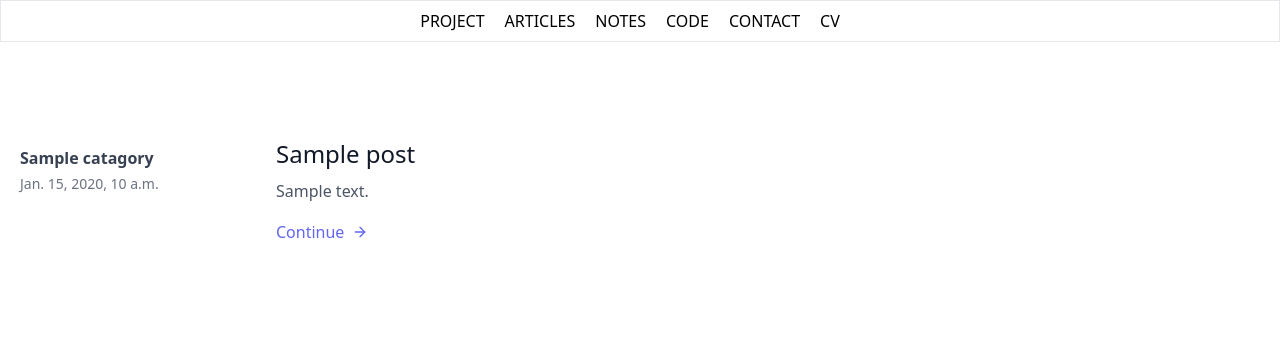
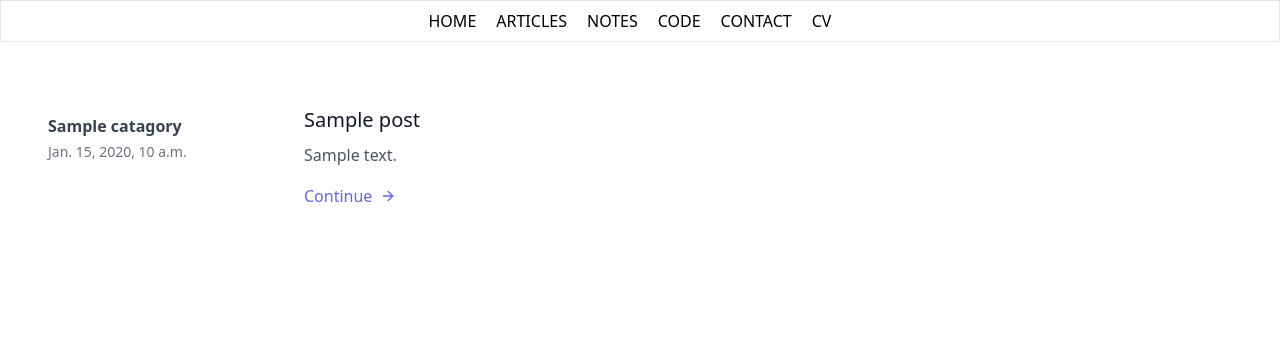
Before and after one commit to daledet/dalab, a Django app: template base/templates/articles.html in a window 1280 px wide. Shown: the top 339 px of the page. Run offline with Django 3.2, Linux system fonts and the light colour scheme; the template is opened without the code that fills it: most values are stand-ins (such as "Sample title", 1, 10 or a date in 2020).

Commit message:
contact draft

```diff
--- a/base/templates/article.html
+++ b/base/templates/article.html
@@ -29,11 +29,11 @@
                 <p class="font-bold my-4 md:my-12">Site Menu</p>
 
                 <ul class="flex flex-wrap justify-between flex-col">
-                    <li><a class="mr-5 hover:text-blue-700" href="#">Project</a></li>
+                    <li><a class="mr-5 hover:text-blue-700" href="{% url 'home' %}">Home</a></li>
                     <li><a class="mr-5 hover:text-blue-700" href="articles.html" >Articles</a></li>
                     <li><a class="mr-5 hover:text-blue-700" href="notes.html">Notes</a></li>
                     <li><a class="mr-5 hover:text-blue-700" href="https://github.com/daledet" target="blank">Code</a></li>
-                    <li><a class="mr-5 hover:text-blue-700" href="contact.html">Contact</a></li>
+                    <li><a class="mr-5 hover:text-blue-700" href="{% url 'contact' %}">Contact</a></li>
                     <li><a class="mr-5 hover:text-blue-700" href="cv.html" target="blank">CV</a></li>
                 </ul>
             </div>
--- a/base/templates/articles.html
+++ b/base/templates/articles.html
@@ -8,16 +8,16 @@
 </head>
 <body>
   <nav class="text-sm md:text-base border uppercase p-2 md:ml-auto md:mr-auto flex flex-wrap items-center text-base justify-center">
-    <a class="mr-5 hover:text-blue-700" href="#">Project</a>
+    <a class="mr-5 hover:text-blue-700" href="{% url 'home' %}">Home</a>
     <a class="mr-5 hover:text-blue-700" href="articles.html" >Articles</a>
     <a class="mr-5 hover:text-blue-700" href="notes.html">Notes</a>
     <a class="mr-5 hover:text-blue-700" href="https://github.com/daledet" target="blank">Code</a>
-    <a class="mr-5 hover:text-blue-700" href="contact.html">Contact</a>
+    <a class="mr-5 hover:text-blue-700" href="{% url 'contact' %}">Contact</a>
     <a class="mr-5 hover:text-blue-700" href="cv.html" target="blank">CV</a>
   </nav>
   {% for post in object_list%}
-   <section class="text-gray-600 body-font overflow-hidden">
-        <div class="container px-5 py-24 mx-auto">
+   <section class="text-gray-600 body-font overflow-hidden pt-10">
+        <div class="container px-12 py-6 mx-auto">
           <div class="-my-8 divide-y-2 divide-gray-100">
             <div class="py-8 flex flex-wrap md:flex-nowrap">
               <div class="md:w-64 md:mt-2 md:mb-0 mb-6 flex-shrink-0 flex flex-col">
@@ -25,7 +25,7 @@
                 <span class="mt-1 text-gray-500 text-sm">{{ post.post_date }}</span>
               </div>
               <div class="md:flex-grow max-w-prose">
-                <h2 class="text-2xl font-medium text-gray-900 title-font mb-2">{{ post.title }}</h2>
+                <h2 class="text-xl font-medium text-gray-900 title-font mb-2">{{ post.title }}</h2>
                 <p class="leading-relaxed">{{ post.body | safe | slice:"300" }}</p>
                 <a class="text-indigo-500 inline-flex items-center mt-4" href="{% url 'article' post.pk %}">Continue
                   <svg class="w-4 h-4 ml-2" viewBox="0 0 24 24" stroke="currentColor" stroke-width="2" fill="none" stroke-linecap="round" stroke-linejoin="round">
--- a/base/templates/contact.html
+++ b/base/templates/contact.html
@@ -9,11 +9,11 @@
 </head>
 <body>
   <nav class="text-sm md:text-base border uppercase p-2 md:ml-auto md:mr-auto flex flex-wrap items-center text-base justify-center">
-    <a class="mr-5 hover:text-blue-700" href="#">Project</a>
+    <a class="mr-5 hover:text-blue-700" href="{% url 'home' %}">Home</a>
     <a class="mr-5 hover:text-blue-700" href="articles.html" >Articles</a>
     <a class="mr-5 hover:text-blue-700" href="notes.html">Notes</a>
     <a class="mr-5 hover:text-blue-700" href="https://github.com/daledet" target="blank">Code</a>
-    <a class="mr-5 hover:text-blue-700" href="contact.html">Contact</a>
+    <a class="mr-5 hover:text-blue-700" href="{% url 'contact' %}">Contact</a>
     <a class="mr-5 hover:text-blue-700" href="cv.html" target="blank">CV</a>
   </nav>
 
@@ -21,7 +21,7 @@
         <div class="container px-5 py-24 mx-auto">
           <div class="flex flex-col text-center w-full mb-12">
             <h1 class="sm:text-3xl text-2xl font-medium title-font mb-4 text-gray-900">Contact Me</h1>
-            <p class="lg:w-2/3 mx-auto leading-relaxed text-base">Whatever cardigan tote bag tumblr hexagon brooklyn asymmetrical gentrify.</p>
+            <p class="lg:w-2/3 mx-auto leading-relaxed text-base">Receive updates on the project, and join in the fun.</p>
           </div>
           <div class="lg:w-1/2 md:w-2/3 mx-auto">
             <div class="flex flex-wrap -m-2">
--- a/base/templates/home.html
+++ b/base/templates/home.html
@@ -27,11 +27,11 @@
           <a class="flex title-font font-medium items-center text-gray-900 mb-2 md:mb-0">
           </a>
           <nav class="uppercase md:ml-auto md:mr-auto flex flex-wrap items-center text-base justify-center">
-            <a class="mr-5 hover:text-blue-700" href="#">Project</a>
+            <a class="mr-5 hover:text-blue-700" href="{% url 'home' %}">Home</a>
             <a class="mr-5 hover:text-blue-700" href="{% url 'articles' %}" >Articles</a>
             <a class="mr-5 hover:text-blue-700" href="{% url 'notes' %}">Notes</a>
             <a class="mr-5 hover:text-blue-700" href="https://github.com/daledet" target="blank">Code</a>
-            <a class="mr-5 hover:text-blue-700" href="mailto:dwightledet@protonmail.com">Contact</a>
+            <a class="mr-5 hover:text-blue-700" href="{% url 'contact' %}">Contact</a>
             <a class="mr-5 hover:text-blue-700" href="{% url 'cv' %}" target="blank">CV</a>
           </nav>
         </div>
--- a/base/urls.py
+++ b/base/urls.py
@@ -8,4 +8,5 @@ urlpatterns = [
     path('article/<int:pk>', ArticleDetailView.as_view(), name='article'),
     path('notes/', NoteListView.as_view(), name='notes'),
     path('cv/', views.cv, name="cv"),
+    path('contact/', views.contact, name="contact"),
 ]
--- a/base/views.py
+++ b/base/views.py
@@ -12,6 +12,10 @@ def home(request):
 
 def cv(request):
     return render(request, 'cv.html', {})
+
+
+def contact(request):
+    return render(request, 'contact.html', {})
 
 
 class ArticleListView(ListView):
```
Also changed, not shown: base/templates/notes.html (+6 -6 lines).
